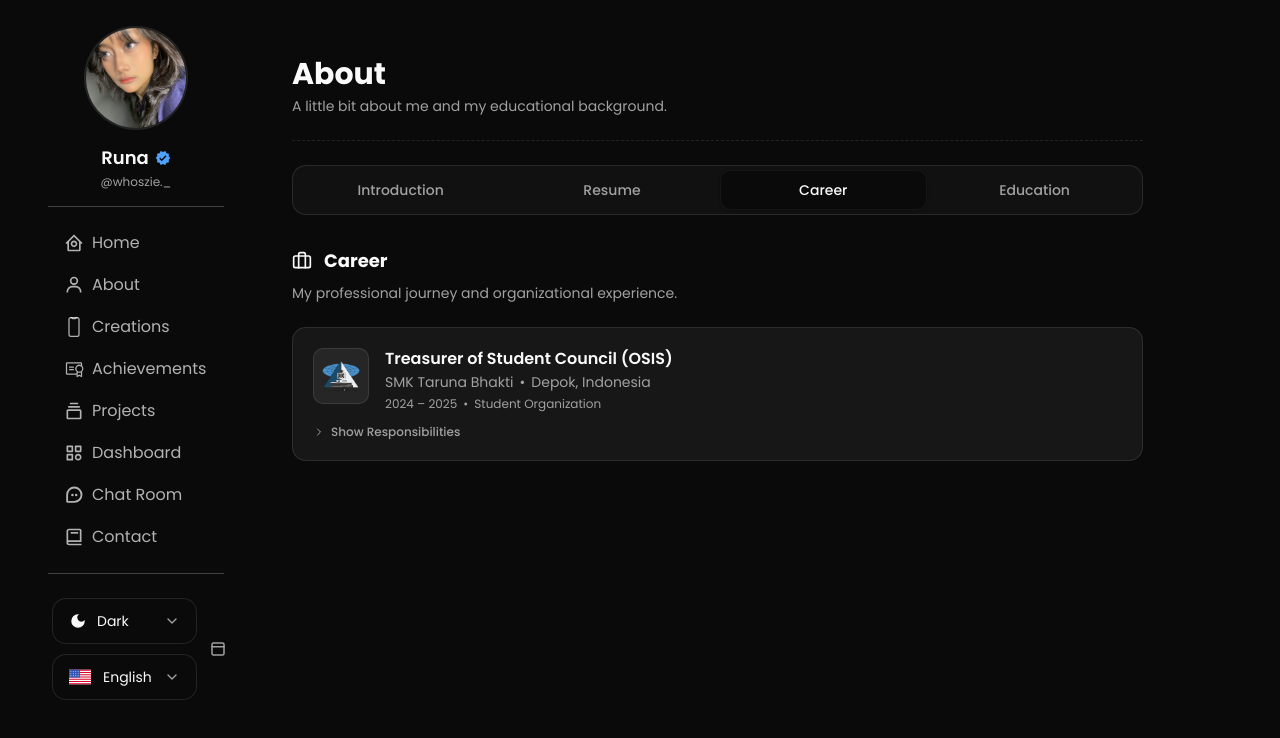
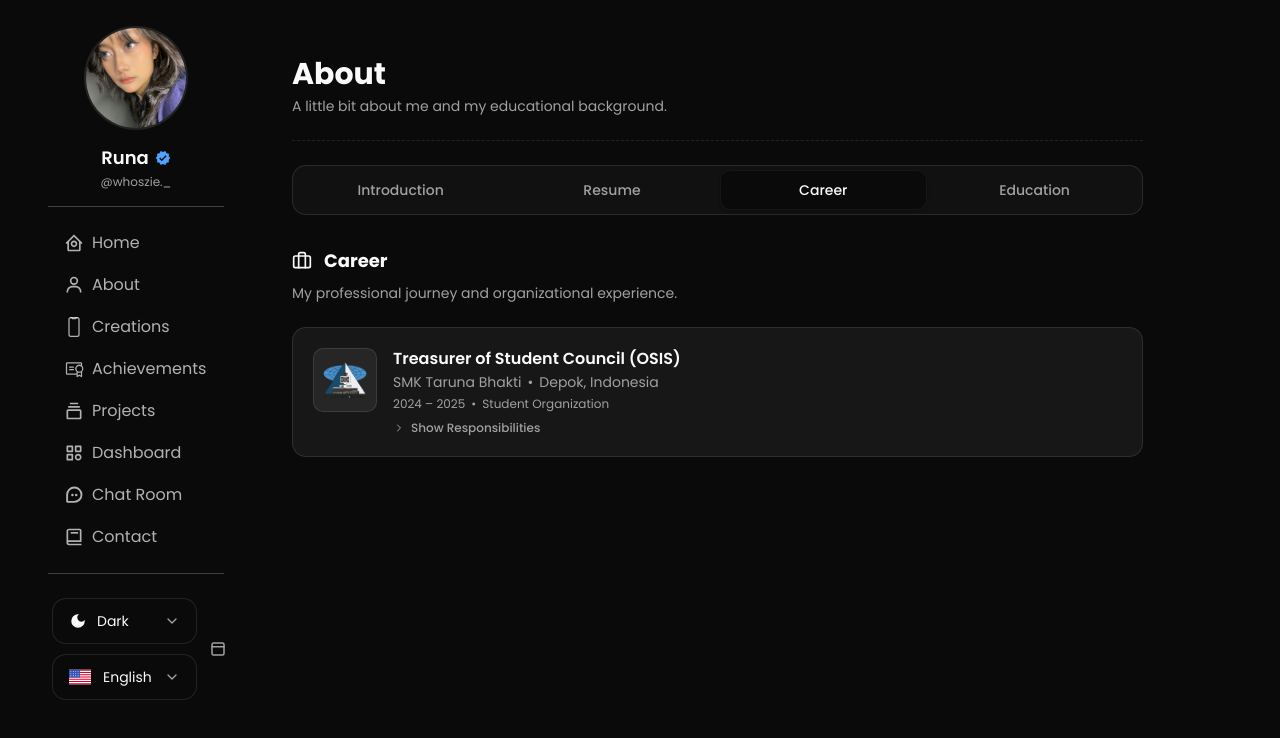
Before and after one commit to jieglee/portofolio, a Next.js app: page /en/about in a window 1280 px wide. Both pictures are taken after a click on the button "Career". Shown: the top 738 px of the page. Built offline with nearby package versions, Linux system fonts and the light colour scheme.

Commit message:
on-campus-hapuss

```diff
--- a/modules/about/Career.tsx
+++ b/modules/about/Career.tsx
@@ -64,7 +64,7 @@ export default function Career() {
                         {/* Logo + info row */}
                         <div className="flex items-start gap-4">
                             {/* Logo */}
-                            <div className="relative w-14 h-14 shrink-0 rounded-lg overflow-hidden border border-border bg-muted flex items-center justify-center">
+                            <div className="relative w-16 h-16 shrink-0 rounded-lg overflow-hidden border border-border bg-muted flex items-center justify-center">
                                 {item.logo ? (
                                     <Image
                                         src={item.logo}
@@ -92,13 +92,11 @@ export default function Career() {
                                     <span className="mx-1.5">•</span>
                                     {item.type}
                                 </p>
-                            </div>
-                        </div>
 
-                        {/* Show responsibilities toggle */}
+                                {/* Show responsibilities toggle — sejajar di dalam info col */}
                                 <button
                                     onClick={() => setExpandedIndex(expandedIndex === index ? null : index)}
-                            className="mt-3 flex items-center gap-1.5 text-xs font-medium text-muted-foreground hover:text-foreground transition-colors duration-200"
+                                    className="mt-2 flex items-center gap-1.5 text-xs font-medium text-muted-foreground hover:text-foreground transition-colors duration-200"
                                 >
                                     <motion.svg
                                         xmlns="http://www.w3.org/2000/svg"
@@ -142,6 +140,8 @@ export default function Career() {
                                         </motion.div>
                                     )}
                                 </AnimatePresence>
+                            </div>
+                        </div>
                     </motion.div>
                 ))}
             </motion.div>
```
Lines whose indentation alone changed are shown as unchanged.
